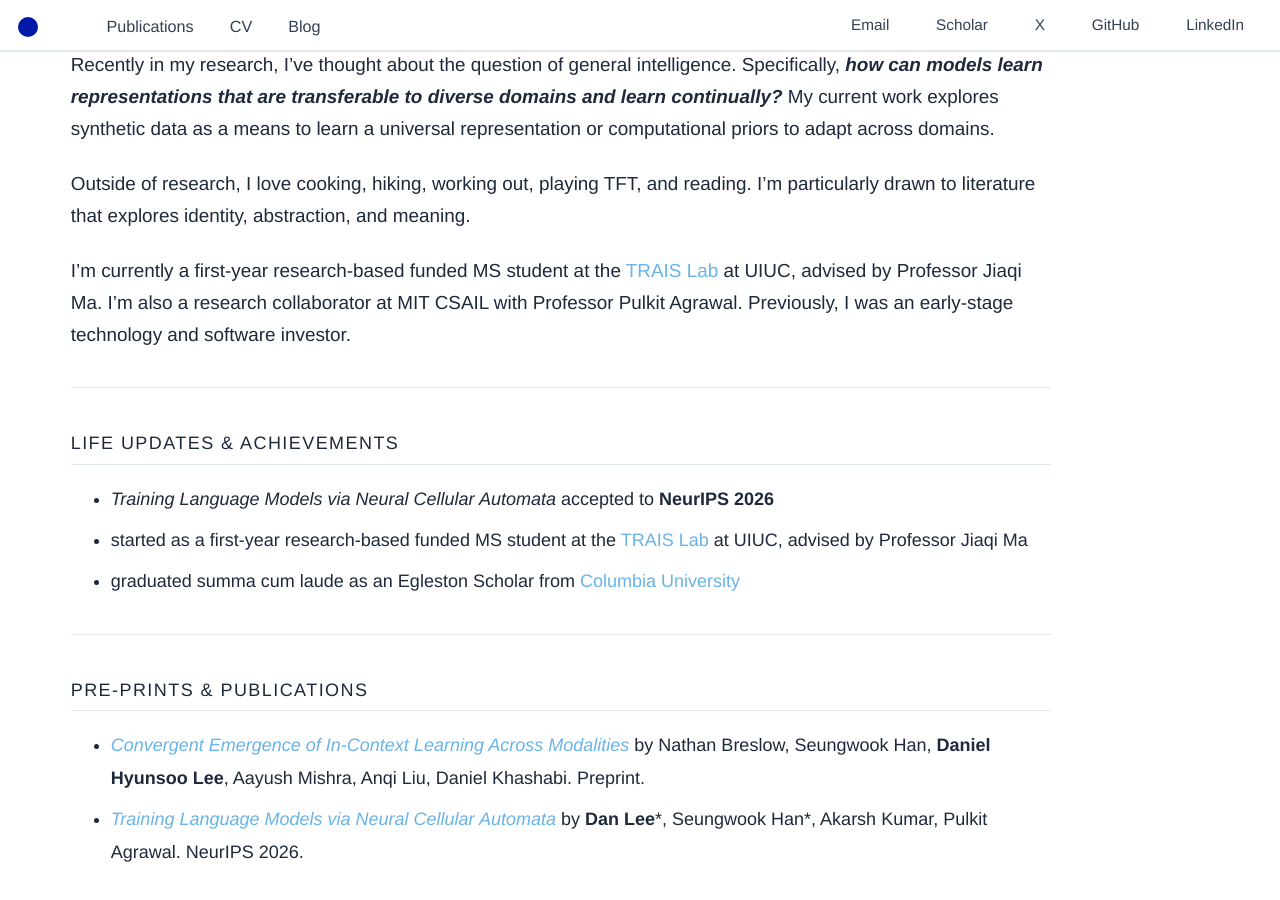
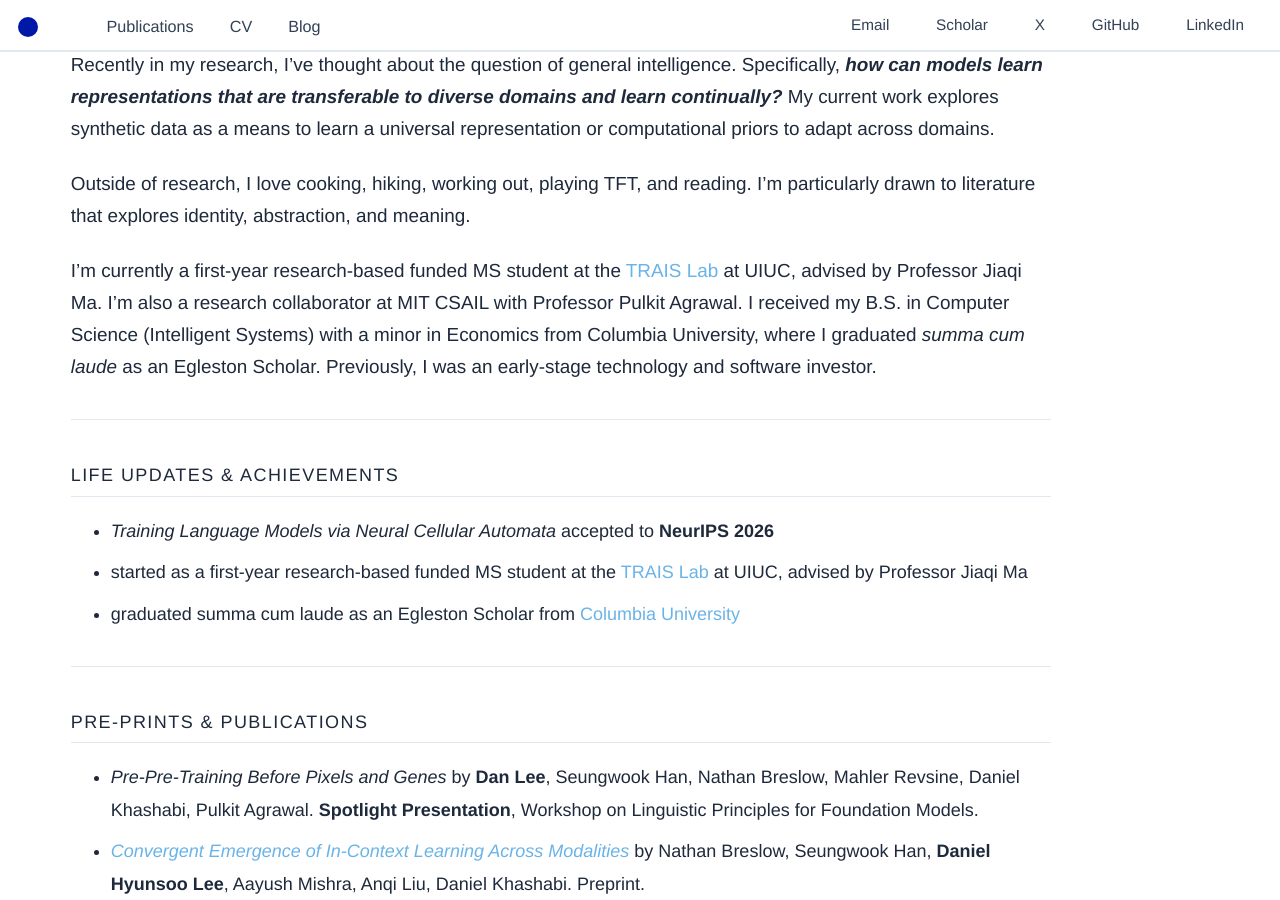
Before and after one commit to danihyunlee/danihyunlee.github.io, a Jekyll site: the page built from _pages/about.md, in a window 1280 px wide and 900 px high, scrolled down 607 px. Built offline with Jekyll 4.4.1, drawn with Linux system fonts in a browser that asks for light colours.

```diff
--- a/_pages/about.md
+++ b/_pages/about.md
@@ -25,7 +25,7 @@ Outside of research, I love cooking, hiking, working out, playing TFT, and
 reading. I'm particularly drawn to literature that explores identity, abstraction, and
 meaning.
 
-I'm currently a first-year research-based funded MS student at the [TRAIS Lab](https://trais-lab.github.io/) at UIUC, advised by Professor Jiaqi Ma. I'm also a research collaborator at MIT CSAIL with Professor Pulkit Agrawal. Previously, I was an early-stage technology and software investor.
+I'm currently a first-year research-based funded MS student at the [TRAIS Lab](https://trais-lab.github.io/) at UIUC, advised by Professor Jiaqi Ma. I'm also a research collaborator at MIT CSAIL with Professor Pulkit Agrawal. I received my B.S. in Computer Science (Intelligent Systems) with a minor in Economics from Columbia University, where I graduated *summa cum laude* as an Egleston Scholar. Previously, I was an early-stage technology and software investor.
 
 ---
 
@@ -40,6 +40,7 @@ I'm currently a first-year research-based funded MS student at the [TRAIS Lab](h
 ---
 
 ## Pre-Prints & Publications
+- *Pre-Pre-Training Before Pixels and Genes* by **Dan Lee**, Seungwook Han, Nathan Breslow, Mahler Revsine, Daniel Khashabi, Pulkit Agrawal. **Spotlight Presentation**, Workshop on Linguistic Principles for Foundation Models.
 - *[Convergent Emergence of In-Context Learning Across Modalities](https://arxiv.org/abs/2609.14011)* by Nathan Breslow, Seungwook Han, **Daniel Hyunsoo Lee**, Aayush Mishra, Anqi Liu, Daniel Khashabi. Preprint.
 - *[Training Language Models via Neural Cellular Automata](https://arxiv.org/abs/2603.10055)* by **Dan Lee**\*, Seungwook Han\*, Akarsh Kumar, Pulkit Agrawal. NeurIPS 2026.
 
```
Also changed, not shown: _pages/publications.md (+2 -0 lines).
